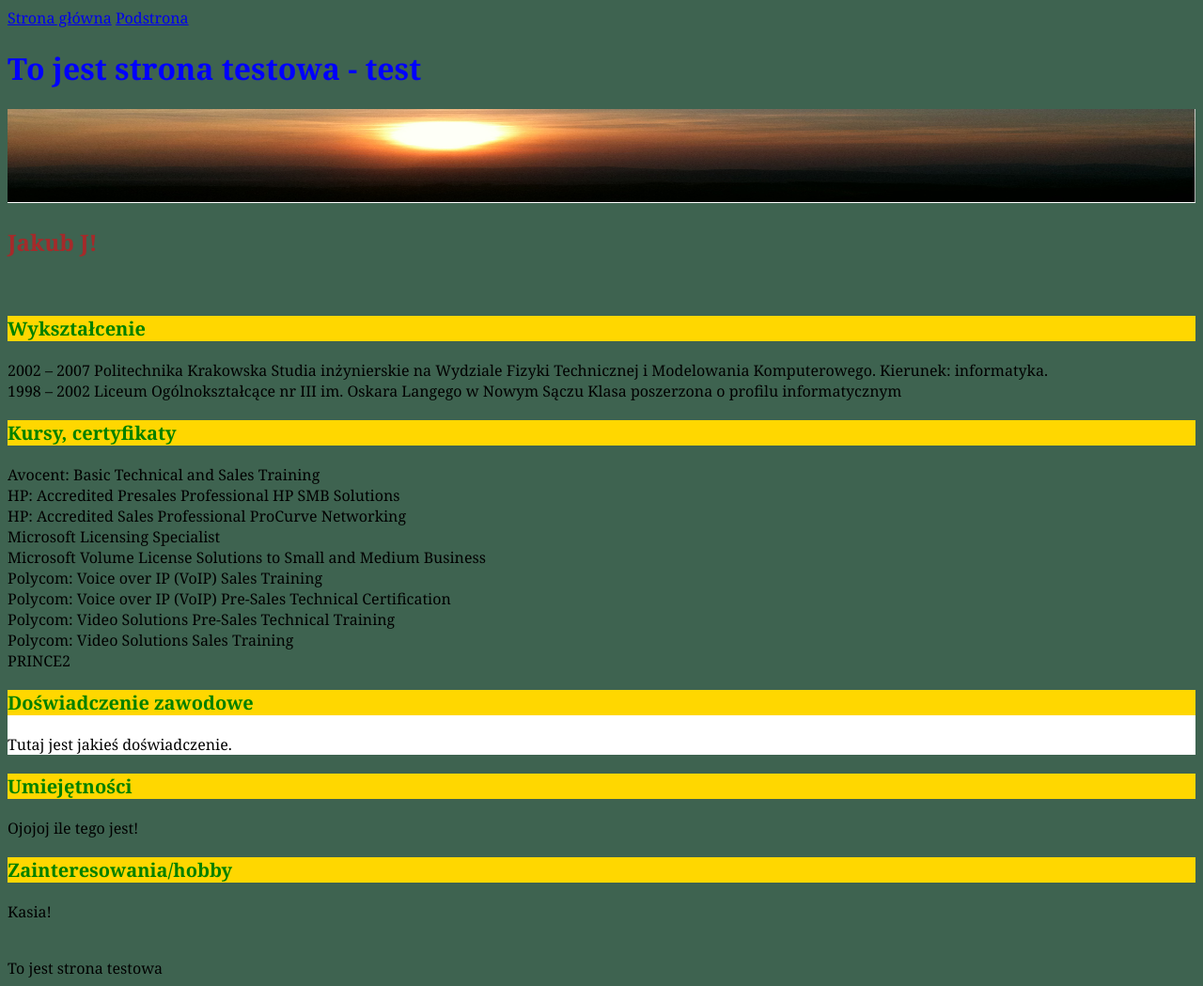
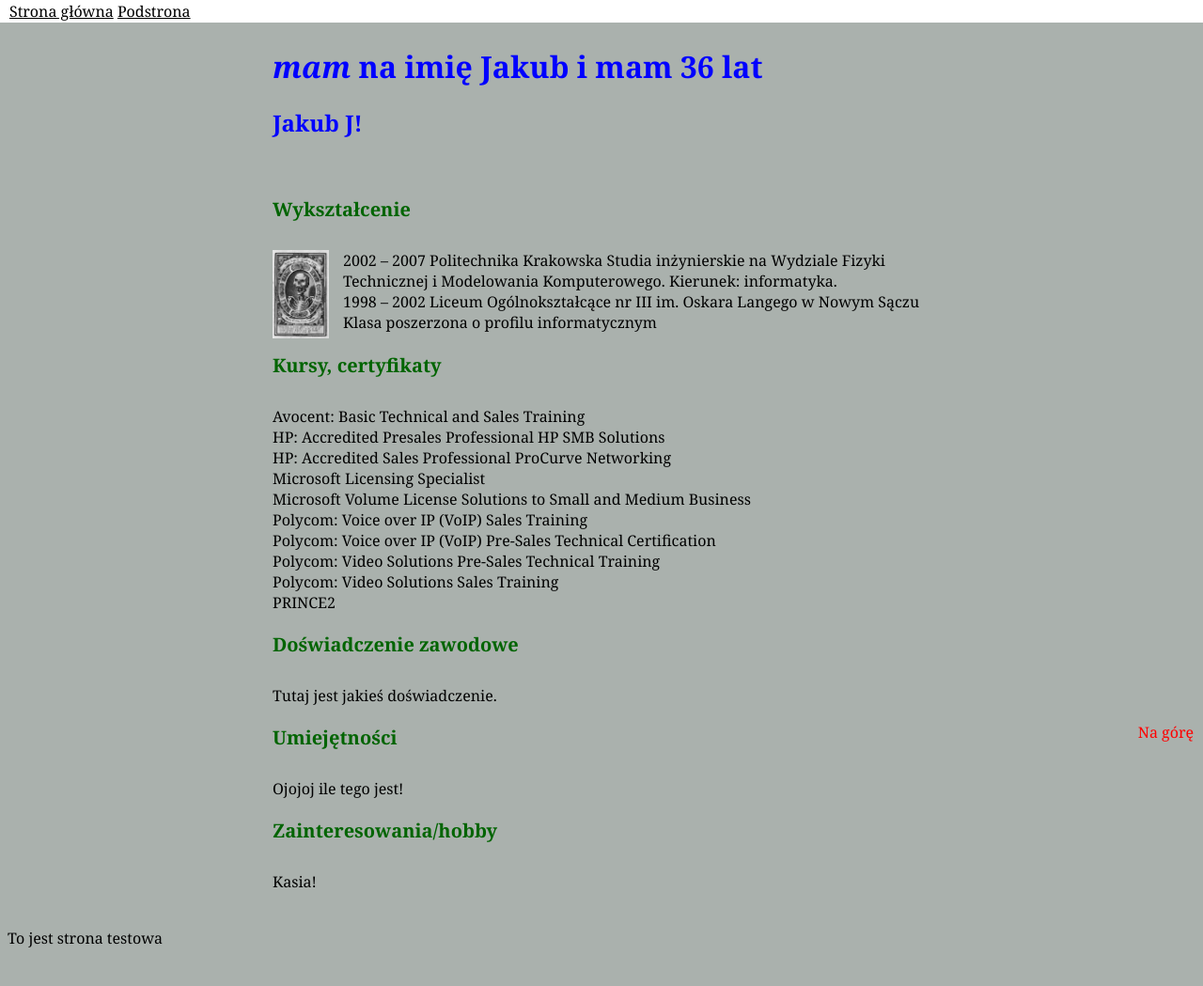
Before and after one commit to JJonakowski/homepage, a PHP site: page /indexwtf.html in a window 1280 px wide. Shown: the whole page at 94% size. After the commit the page ends 1008 px from the top, so only its background shows below. Run offline with PHP 8.4, Linux system fonts and the light colour scheme.

Commit message:
uporzadkowane klasy

```diff
--- a/indexwtf.html
+++ b/indexwtf.html
@@ -10,36 +10,36 @@
 </head>
 
 <body>
-    <header>
-        <a href="indexwtf.html">Strona główna</a>
-        <a href="podstrona.html">Podstrona</a>
+    <header class="top__header">
+        <a class="navigation__link" href="indexwtf.html">Strona główna</a>
+        <a class="navigation__link" href="podstrona.html">Podstrona</a>
     </header>
 
-    <main>
+    <main class="main">
         <header>
-            <h1 class="mainHeader">
+            <h1 class="main__header">
                 To jest strona testowa - test
             </h1>
-            <img src="IMG_0002.JPG" alt="Zachód słońca" width="100%" height="100px">
         </header>
 
         <section>
-            <h2 class="whoYou">Jakub J!</h2>
+            <h2 class="main__who-me">Jakub J!</h2>
         </section>
 
         <br>
 
-        <section id="education">
-            <h3 class="sectionHeader">Wykształcenie</h3>
-            <p>2002 – 2007 Politechnika Krakowska Studia inżynierskie na Wydziale Fizyki Technicznej i Modelowania
+        <section class="education education--js">
+            <h3 class="education__header">Wykształcenie</h3>
+            <img src="tatu.JPG" alt="tatu" class="education__picture">
+            <p class="education__list">2002 – 2007 Politechnika Krakowska Studia inżynierskie na Wydziale Fizyki Technicznej i Modelowania
                 Komputerowego. Kierunek: informatyka.
                 <br>
                 1998 – 2002 Liceum Ogólnokształcące nr III im. Oskara Langego w Nowym Sączu Klasa poszerzona o profilu
                 informatycznym</p>
         </section>
 
-        <section id="cert">
-            <h3 class="sectionHeader">Kursy, certyfikaty</h3>
+        <section class="certifications">
+            <h3 class="certifications__header">Kursy, certyfikaty</h3>
             <p>
                 Avocent: Basic Technical and Sales Training <br>
                 HP: Accredited Presales Professional HP SMB Solutions <br>
@@ -54,25 +54,27 @@
             </p>
         </section>
 
-        <section style="background: white" id="xp">
-            <h3 class="sectionHeader">Doświadczenie zawodowe</h3>
+        <section class="experience">
+            <h3 class="experience__header">Doświadczenie zawodowe</h3>
             <p>
                 Tutaj jest jakieś doświadczenie.
             </p>
         </section>
 
-        <section id="skill">
-            <h3 class="sectionHeader">Umiejętności</h3>
+        <section class="skills">
+            <h3 class="skills__header">Umiejętności</h3>
             <p>Ojojoj ile tego jest!</p>
         </section>
 
-        <section id="hobby">
-            <h3 class="sectionHeader">Zainteresowania/hobby</h3>
+        <section class="hobby">
+            <h3 class="hobby__header">Zainteresowania/hobby</h3>
             <p>Kasia!</p> <br>
         </section>
     </main>
 
-    <footer>To jest strona testowa</footer>
+    <footer>
+        <a href="#top" class="go__top">Na górę</a>
+        To jest strona testowa</footer>
 
 <script src="script.js"> </script>
 
--- a/podstrona.html
+++ b/podstrona.html
@@ -18,7 +18,7 @@
     <main>
         <header>
             <h1>Olaboga#2</h1>
-            <img src="IMG_0002.JPG" alt="Zachód słońca" width="100%" height="100px">
+            <img src="IMG_0002.JPG" alt="Zachód słońca" width="100%" height="100px"  class="test">
         </header>
 
         <article>
--- a/script.js
+++ b/script.js
@@ -2,3 +2,12 @@ const name='Jakub';
 const age=36;
 
 console.log(`mam na imię ${name} i mam ${age} lat`);
+
+const main__header = document.querySelector('.main__header');
+console.log(main__header.innerHTML);
+main__header.innerHTML = `<i>mam</i> na imię ${name} i mam ${age} lat`
+
+const section = document.querySelectorAll('section');
+console.log(section);
+
+console.log(section[1]);
--- a/style.css
+++ b/style.css
@@ -1,23 +1,57 @@
 body {
-
-    background:  rgb(62, 99, 80);
+    background:  rgb(170, 177, 173);
     font-family: Georgia, Arial, Helvetica;
 }
 
-#xp {
-    background-color: red;
+.main {
+    width: 700px;
+    max-width: 100%;
+    margin: 0px auto;
+    padding-top: 20px;
+    }
+
+.main__header {
+    color: blue;
 }
 
-.mainHeader {
-color: blue;
+.main__who-me {
+    color: blue;
 }
 
-.whoYou {
-color:brown;
+.navigation__link {
+    color: black;
 }
 
-.sectionHeader {
-font-size: 20px;
-color: green;
-background-color: gold;
+.education__header, .certifications__header, .experience__header, .skills__header, .hobby__header {
+    font-size: 20px;
+    color: darkgreen;
+    margin-bottom: 30px;
+    clear: left;
 }
+
+.top__header {
+    position: fixed;
+    width: 100%;
+    top: 0;
+    left: 0;
+    box-sizing: border-box;
+    background:  white;
+    padding: 1px 1px 1px 10px;
+}
+
+.go__top {
+    position: fixed;
+    bottom: 10px;
+    right: 10px;
+    text-decoration: none;
+    color: red;
+}
+
+.education__picture {
+    width: 100%;
+    max-width: 60px;
+    display: block;
+    float: left;
+    margin: 0 15px 15px 0;
+
+}
```
Also changed, not shown: IMG_0002.JPG (deleted), tatu.JPG (added).
